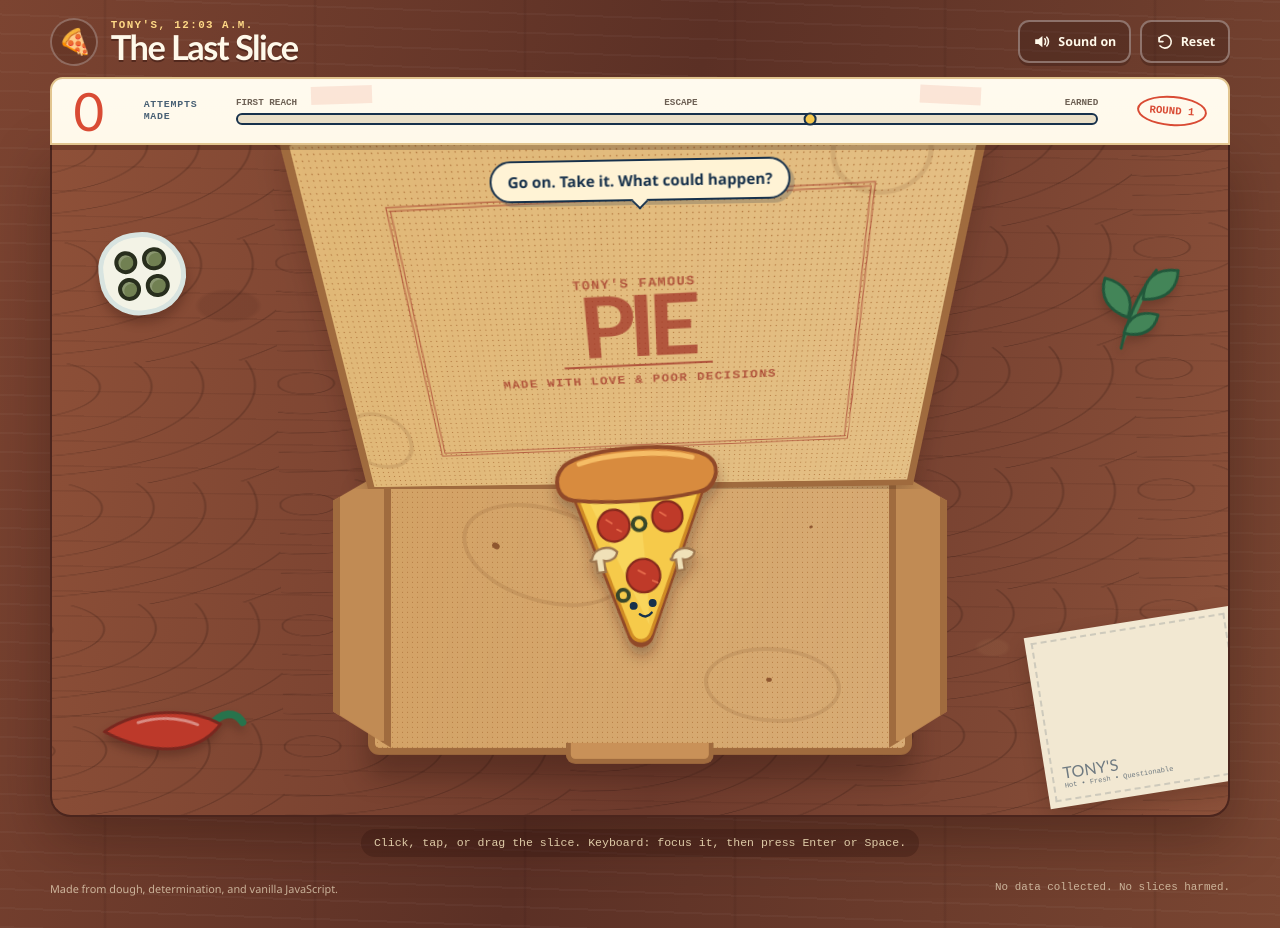
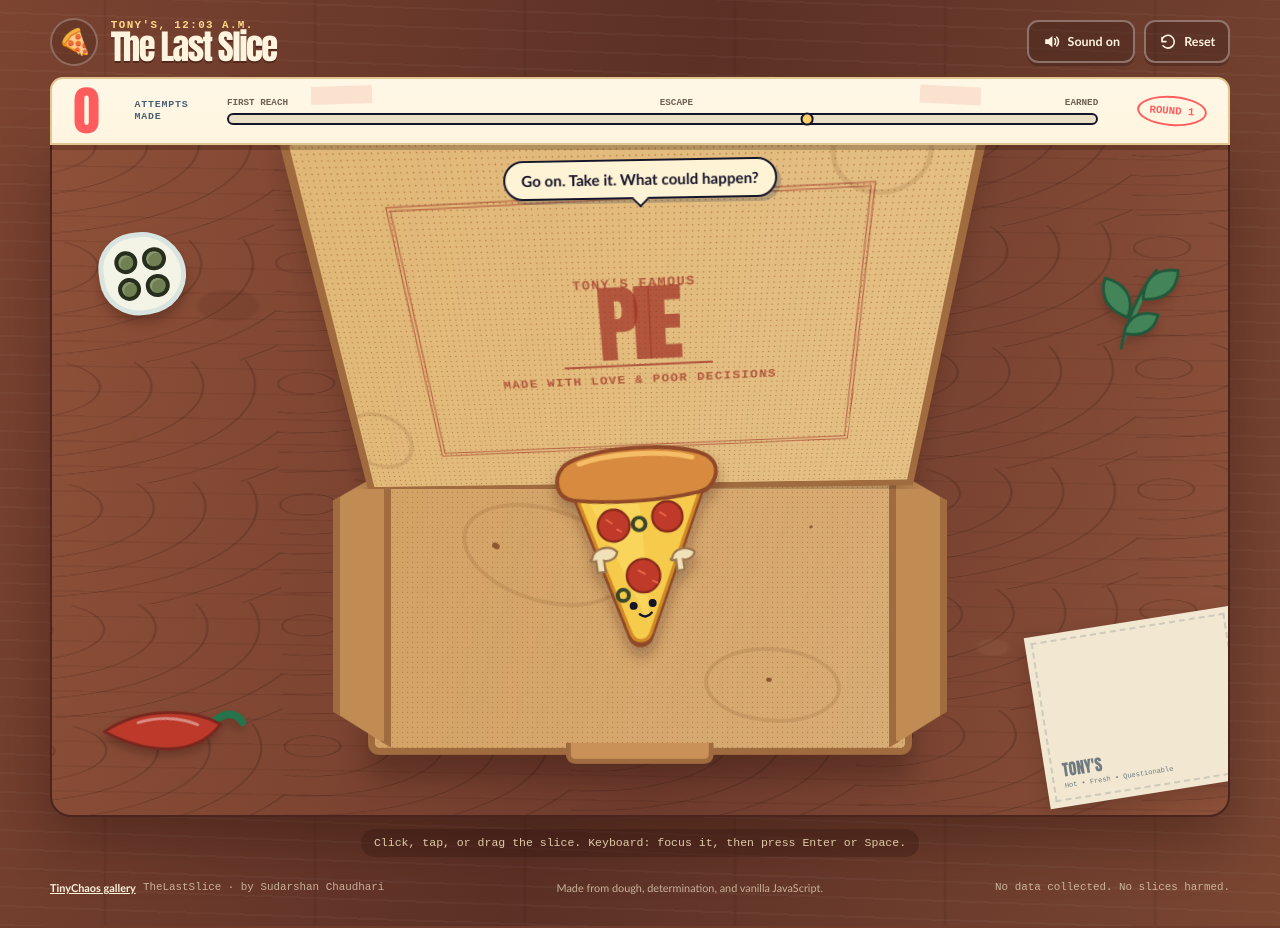
Before and after one commit to SUDARSHANCHAUDHARI/TheLastSlice, a plain HTML site: page index.html in a window 1280 px wide. Drawn offline with Linux system fonts and the light colour scheme.

Commit message:
Align TheLastSlice with TinyChaos UI

```diff
--- a/index.html
+++ b/index.html
@@ -275,6 +275,10 @@
     </section>
 
     <footer>
+      <p class="tinychaos-credit">
+        <a href="https://sudarshanchaudhari.github.io/TinyChaos/">TinyChaos gallery</a>
+        <span>TheLastSlice · by Sudarshan Chaudhari</span>
+      </p>
       <p>Made from dough, determination, and vanilla JavaScript.</p>
       <span>No data collected. No slices harmed.</span>
     </footer>
--- a/style.css
+++ b/style.css
@@ -29,27 +29,33 @@
 
 @layer base {
   :root {
-    --tomato: #d94b34;
+    --ink: #15152a;
+    --paper: #fff5df;
+    --coral: #ff5d5d;
+    --blue: #4f7cff;
+    --butter: #ffd166;
+    --mint: #58d6a9;
+    --lilac: #b695ff;
+    --tomato: #ff5d5d;
     --tomato-dark: #9f2f24;
-    --cheese: #f6c84c;
+    --cheese: #ffd166;
     --cream: #fff3d5;
     --cardboard: #c99158;
     --cardboard-light: #e1b877;
     --basil: #27734c;
-    --ink: #17314b;
     --ink-soft: #486074;
     --wood: #6f3c2b;
-    --paper: #fff9ea;
     --shadow: #301d1a;
-    --display: "Arial Rounded MT Bold", "Trebuchet MS", sans-serif;
-    --body: "Avenir Next", Avenir, "Segoe UI", sans-serif;
+    --display: Impact, Haettenschweiler, "Arial Narrow Bold", "Franklin Gothic Condensed", sans-serif;
+    --body: "Arial Rounded MT Bold", "Avenir Next Rounded", "Trebuchet MS", ui-rounded, system-ui, sans-serif;
     --utility: "Courier New", monospace;
   }
 
   body {
-    min-width: 320px;
+    min-width: 0;
     min-height: 100vh;
-    overflow-x: hidden;
+    overflow-x: clip;
+    overflow-y: auto;
     color: var(--ink);
     font-family: var(--body);
     background-color: var(--wood);
@@ -62,9 +68,9 @@
 
   button:focus-visible,
   a:focus-visible {
-    outline: 4px solid #fff;
+    outline: 4px solid var(--blue);
     outline-offset: 4px;
-    box-shadow: 0 0 0 7px var(--ink);
+    box-shadow: 0 0 0 4px var(--paper), 0 0 0 8px var(--ink);
   }
 
   .skip-link {
@@ -989,6 +995,18 @@
     font-size: 0.68rem;
   }
 
+  .tinychaos-credit {
+    display: inline-flex;
+    flex-wrap: wrap;
+    justify-content: center;
+    gap: 0.45rem;
+  }
+
+  .tinychaos-credit a {
+    color: var(--paper);
+    font-weight: 900;
+  }
+
   footer span {
     font-family: var(--utility);
   }
```
Also changed, not shown: scripts/verify.mjs (+30 -1 lines).
